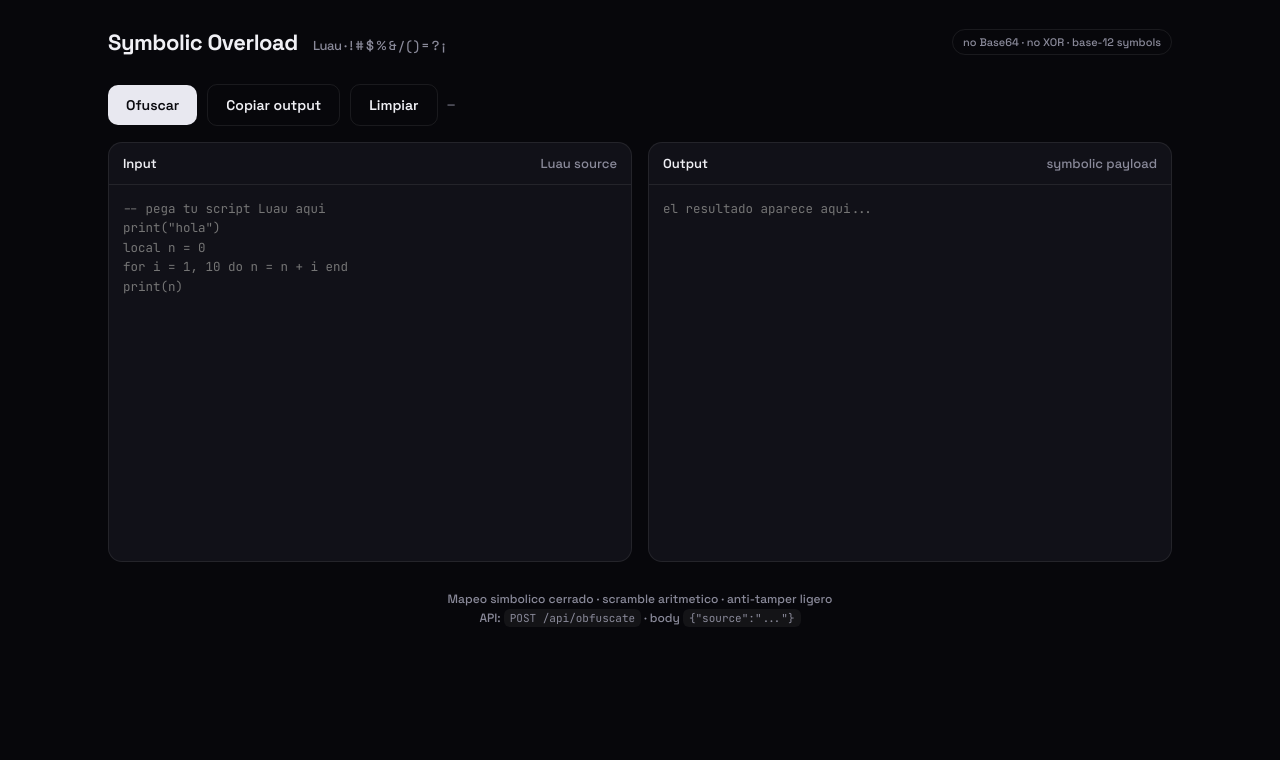
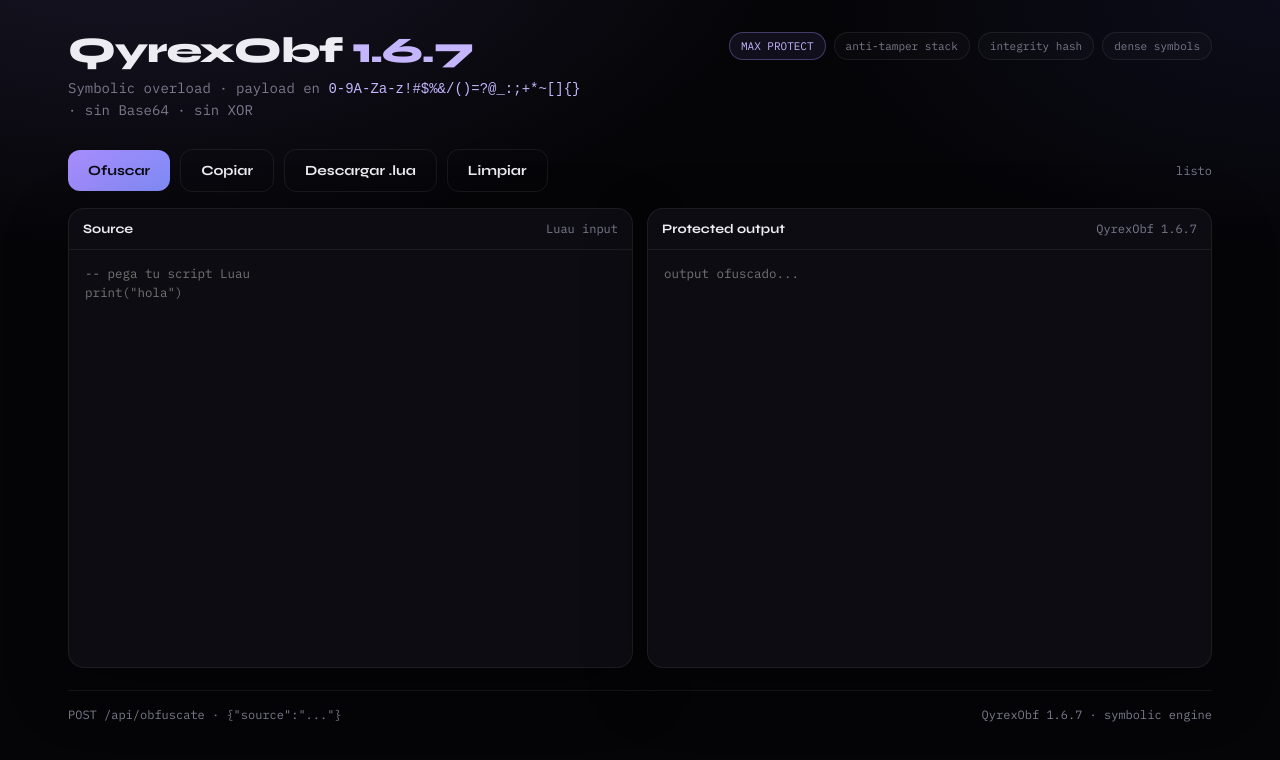
Before and after one commit to yarishdz2-gif/QyrexOBFFF, a website: page public/index.html in a window 1280 px wide. Drawn offline with Linux system fonts and the light colour scheme.

Commit message:
Update index.html

```diff
--- a/public/index.html
+++ b/public/index.html
@@ -3,135 +3,132 @@
 <head>
 <meta charset="UTF-8"/>
 <meta name="viewport" content="width=device-width,initial-scale=1"/>
-<title>Symbolic Overload · Luau Obfuscator</title>
-<meta name="description" content="Ofuscador Luau por mapeo simbolico. Sin Base64, sin XOR."/>
-<link href="https://fonts.googleapis.com/css2?family=JetBrains+Mono:wght@400;500;600&family=Space+Grotesk:wght@500;600;700&display=swap" rel="stylesheet"/>
+<title>QyrexObf 1.6.7</title>
+<meta name="description" content="Qyrex Obfuscator v1.6.7"/>
+<link href="https://fonts.googleapis.com/css2?family=IBM+Plex+Mono:wght@400;500;600&family=Syne:wght@600;700;800&display=swap" rel="stylesheet"/>
 <style>
 :root{
-  --bg:#07070b;--card:#111118;--border:rgba(255,255,255,.08);
-  --fg:#f0f0f5;--muted:#8a8a9a;--accent:#e8e8f0;--accent-fg:#0a0a0f;
-  --ok:#34d399;--danger:#f87171;--radius:14px;
-  --mono:"JetBrains Mono",ui-monospace,monospace;
-  --sans:"Space Grotesk",system-ui,sans-serif;
+  --bg:#050508;--panel:#0c0c12;--line:rgba(255,255,255,.07);
+  --fg:#ececf2;--dim:#7a7a8c;--hi:#c4b5fd;--hi2:#a78bfa;
+  --ok:#4ade80;--err:#fb7185;--r:16px;
+  --mono:"IBM Plex Mono",ui-monospace,monospace;
+  --disp:"Syne",system-ui,sans-serif;
 }
-*{box-sizing:border-box}
-html,body{margin:0;min-height:100%;background:var(--bg);color:var(--fg);font-family:var(--sans)}
-body{display:flex;flex-direction:column;min-height:100vh}
-.wrap{max-width:1100px;margin:0 auto;padding:28px 18px 60px;width:100%}
-header{display:flex;align-items:center;justify-content:space-between;gap:16px;margin-bottom:28px;flex-wrap:wrap}
-.logo{font-weight:700;font-size:22px;letter-spacing:-.02em}
-.logo span{color:var(--muted);font-weight:500;font-size:13px;margin-left:10px}
-.badge{font-size:11px;padding:5px 10px;border-radius:999px;border:1px solid var(--border);color:var(--muted)}
-.grid{display:grid;grid-template-columns:1fr 1fr;gap:16px}
-@media(max-width:900px){.grid{grid-template-columns:1fr}}
-.card{background:var(--card);border:1px solid var(--border);border-radius:var(--radius);overflow:hidden;display:flex;flex-direction:column;min-height:420px}
-.card-h{display:flex;align-items:center;justify-content:space-between;padding:12px 14px;border-bottom:1px solid var(--border);font-size:13px;color:var(--muted)}
-.card-h b{color:var(--fg);font-weight:600}
-textarea{
-  flex:1;width:100%;border:0;outline:none;resize:none;padding:14px;
-  background:transparent;color:var(--fg);font-family:var(--mono);font-size:12.5px;line-height:1.55;
-}
-.bar{display:flex;flex-wrap:wrap;gap:10px;align-items:center;margin:16px 0}
+*{box-sizing:border-box;margin:0}
+html,body{min-height:100%;background:var(--bg);color:var(--fg);font-family:var(--disp)}
+body{background-image:
+  radial-gradient(1200px 600px at 10% -10%,rgba(167,139,250,.12),transparent 55%),
+  radial-gradient(900px 500px at 100% 0%,rgba(99,102,241,.08),transparent 50%)}
+.shell{max-width:1180px;margin:0 auto;padding:32px 18px 72px}
+.top{display:flex;align-items:flex-start;justify-content:space-between;gap:20px;flex-wrap:wrap;margin-bottom:28px}
+.brand h1{font-size:clamp(26px,4vw,36px);font-weight:800;letter-spacing:-.03em;line-height:1.05}
+.brand p{margin-top:8px;color:var(--dim);font-size:14px;font-family:var(--mono);max-width:520px;line-height:1.5}
+.pills{display:flex;flex-wrap:wrap;gap:8px}
+.pill{font-family:var(--mono);font-size:11px;padding:6px 11px;border-radius:999px;border:1px solid var(--line);color:var(--dim);background:rgba(255,255,255,.02)}
+.pill.hi{color:var(--hi);border-color:rgba(167,139,250,.35);background:rgba(167,139,250,.08)}
+.actions{display:flex;flex-wrap:wrap;gap:10px;align-items:center;margin-bottom:16px}
 button{
-  appearance:none;border:0;border-radius:10px;padding:11px 18px;font-weight:600;font-size:14px;
-  font-family:inherit;cursor:pointer;transition:transform .15s,opacity .15s;
+  appearance:none;border:0;border-radius:12px;padding:12px 20px;font-weight:700;font-size:14px;
+  font-family:inherit;cursor:pointer;transition:.15s transform,.15s opacity,.15s background
 }
 button:active{transform:scale(.98)}
-button:disabled{opacity:.5;cursor:not-allowed}
-.btn-primary{background:var(--accent);color:var(--accent-fg)}
-.btn-ghost{background:transparent;color:var(--fg);border:1px solid var(--border)}
-.stats{font-size:12px;color:var(--muted);font-family:var(--mono)}
-.stats b{color:var(--ok)}
-.toast{position:fixed;top:18px;right:18px;background:#16161f;border:1px solid var(--border);padding:12px 16px;border-radius:10px;font-size:13px;opacity:0;pointer-events:none;transition:opacity .2s;z-index:50}
+button:disabled{opacity:.45;cursor:not-allowed}
+.bp{background:linear-gradient(135deg,var(--hi2),#818cf8);color:#0b0b12}
+.bp:hover{filter:brightness(1.06)}
+.bg{background:transparent;color:var(--fg);border:1px solid var(--line)}
+.bg:hover{background:rgba(255,255,255,.04)}
+.meta{font-family:var(--mono);font-size:12px;color:var(--dim);margin-left:auto}
+.grid{display:grid;grid-template-columns:1fr 1fr;gap:14px}
+@media(max-width:920px){.grid{grid-template-columns:1fr}.meta{margin-left:0;width:100%}}
+.card{background:var(--panel);border:1px solid var(--line);border-radius:var(--r);overflow:hidden;display:flex;flex-direction:column;min-height:460px;box-shadow:0 20px 60px rgba(0,0,0,.35)}
+.ch{display:flex;align-items:center;justify-content:space-between;padding:12px 14px;border-bottom:1px solid var(--line);font-size:12px;color:var(--dim);font-family:var(--mono)}
+.ch b{color:var(--fg);font-family:var(--disp);font-size:13px}
+textarea{
+  flex:1;width:100%;border:0;outline:0;resize:none;padding:14px 16px;
+  background:transparent;color:var(--fg);font-family:var(--mono);font-size:12.5px;line-height:1.55
+}
+#out{color:#d4d4f0}
+.foot{margin-top:22px;padding-top:16px;border-top:1px solid var(--line);display:flex;flex-wrap:wrap;gap:12px 24px;justify-content:space-between;color:var(--dim);font-size:12px;font-family:var(--mono)}
+.toast{position:fixed;bottom:22px;right:22px;background:#17171f;border:1px solid var(--line);color:var(--fg);padding:12px 16px;border-radius:12px;font-size:13px;opacity:0;pointer-events:none;transition:.25s;z-index:50;font-family:var(--mono)}
 .toast.show{opacity:1}
-.toast.err{border-color:rgba(248,113,113,.4);color:var(--danger)}
-.toast.ok{border-color:rgba(52,211,153,.35);color:var(--ok)}
-footer{margin-top:28px;font-size:12px;color:var(--muted);text-align:center;line-height:1.6}
-code{font-family:var(--mono);font-size:11px;background:rgba(255,255,255,.05);padding:2px 6px;border-radius:6px}
+.toast.ok{border-color:rgba(74,222,128,.35);color:var(--ok)}
+.toast.err{border-color:rgba(251,113,133,.35);color:var(--err)}
 </style>
 </head>
 <body>
-<div class="wrap">
-  <header>
-    <div class="logo">Symbolic Overload <span>Luau · ! # $ % &amp; / ( ) = ? ¡</span></div>
-    <div class="badge">no Base64 · no XOR · base-12 symbols</div>
-  </header>
+<div class="shell">
+  <div class="top">
+    <div class="brand">
+      <h1>QyrexObf <span style="color:var(--hi)">1.6.7</span></h1>
+      <p>Symbolic overload · payload en <code style="color:var(--hi)">0-9A-Za-z!#$%&amp;/()=?@_:;+*~[]{}</code> · sin Base64 · sin XOR</p>
+    </div>
+    <div class="pills">
+      <span class="pill hi">MAX PROTECT</span>
+      <span class="pill">anti-tamper stack</span>
+      <span class="pill">integrity hash</span>
+      <span class="pill">dense symbols</span>
+    </div>
+  </div>
 
-  <div class="bar">
-    <button class="btn-primary" id="runBtn" onclick="runObf()">Ofuscar</button>
-    <button class="btn-ghost" onclick="copyOut()">Copiar output</button>
-    <button class="btn-ghost" onclick="clearAll()">Limpiar</button>
-    <div class="stats" id="stats">—</div>
+  <div class="actions">
+    <button class="bp" id="runBtn" onclick="runObf()">Ofuscar</button>
+    <button class="bg" onclick="copyOut()">Copiar</button>
+    <button class="bg" onclick="dlOut()">Descargar .lua</button>
+    <button class="bg" onclick="clearAll()">Limpiar</button>
+    <div class="meta" id="stats">listo</div>
   </div>
 
   <div class="grid">
     <div class="card">
-      <div class="card-h"><b>Input</b> <span>Luau source</span></div>
-      <textarea id="src" spellcheck="false" placeholder="-- pega tu script Luau aqui
-print(&quot;hola&quot;)
-local n = 0
-for i = 1, 10 do n = n + i end
-print(n)"></textarea>
+      <div class="ch"><b>Source</b><span>Luau input</span></div>
+      <textarea id="src" spellcheck="false" placeholder="-- pega tu script Luau
+print(&quot;hola&quot;)"></textarea>
     </div>
     <div class="card">
-      <div class="card-h"><b>Output</b> <span>symbolic payload</span></div>
-      <textarea id="out" spellcheck="false" readonly placeholder="el resultado aparece aqui..."></textarea>
+      <div class="ch"><b>Protected output</b><span>QyrexObf 1.6.7</span></div>
+      <textarea id="out" spellcheck="false" readonly placeholder="output ofuscado..."></textarea>
     </div>
   </div>
 
-  <footer>
-    Mapeo simbolico cerrado · scramble aritmetico · anti-tamper ligero<br/>
-    API: <code>POST /api/obfuscate</code> · body <code>{"source":"..."}</code>
-  </footer>
+  <div class="foot">
+    <span>POST /api/obfuscate · {"source":"..."}</span>
+    <span>QyrexObf 1.6.7 · symbolic engine</span>
+  </div>
 </div>
 <div class="toast" id="toast"></div>
 <script>
-const src = document.getElementById('src');
-const out = document.getElementById('out');
-const stats = document.getElementById('stats');
-const btn = document.getElementById('runBtn');
-const toastEl = document.getElementById('toast');
-
-function toast(msg, kind) {
-  toastEl.textContent = msg;
-  toastEl.className = 'toast show ' + (kind || '');
-  setTimeout(() => toastEl.classList.remove('show'), 2200);
+const $ = id => document.getElementById(id);
+function toast(msg, kind){
+  const t=$('toast'); t.textContent=msg; t.className='toast show '+(kind||'');
+  clearTimeout(t._x); t._x=setTimeout(()=>t.className='toast',2200);
 }
-
-async function runObf() {
-  const source = src.value;
-  if (!source.trim()) { toast('Pega un script', 'err'); return; }
-  btn.disabled = true;
-  stats.textContent = 'ofuscando...';
-  try {
-    const r = await fetch('/api/obfuscate', {
-      method: 'POST',
-      headers: { 'Content-Type': 'application/json' },
-      body: JSON.stringify({ source })
-    });
-    const d = await r.json();
-    if (!r.ok) throw new Error(d.error || 'Error');
-    out.value = d.code;
-    const s = d.stats || {};
-    stats.innerHTML = '<b>' + (s.inputBytes||0) + '</b> → <b>' + (s.outputBytes||0) + '</b> bytes · ' + (s.mode||'');
-    toast('Listo', 'ok');
-  } catch (e) {
-    toast(e.message || 'Error', 'err');
-    stats.textContent = 'error';
-  } finally {
-    btn.disabled = false;
-  }
+function clearAll(){ $('src').value=''; $('out').value=''; $('stats').textContent='listo'; }
+async function runObf(){
+  const source=$('src').value;
+  if(!source.trim()){ toast('source vacío','err'); return; }
+  const btn=$('runBtn'); btn.disabled=true; $('stats').textContent='procesando...';
+  try{
+    const r=await fetch('/api/obfuscate',{method:'POST',headers:{'Content-Type':'application/json'},body:JSON.stringify({source})});
+    const j=await r.json();
+    if(!r.ok) throw new Error(j.error||'error');
+    $('out').value=j.code;
+    const s=j.stats||{};
+    $('stats').textContent=`${s.inputBytes||0} → ${s.outputBytes||0} B · ${s.mode||'QyrexObf'}`;
+    toast('listo','ok');
+  }catch(e){ toast(e.message||'error','err'); $('stats').textContent='error'; }
+  finally{ btn.disabled=false; }
 }
-
-function copyOut() {
-  if (!out.value) { toast('Nada que copiar', 'err'); return; }
-  navigator.clipboard.writeText(out.value).then(() => toast('Copiado', 'ok')).catch(() => toast('No se pudo copiar', 'err'));
+async function copyOut(){
+  const v=$('out').value; if(!v){ toast('nada que copiar','err'); return; }
+  try{ await navigator.clipboard.writeText(v); toast('copiado','ok'); }
+  catch{ toast('no se pudo copiar','err'); }
 }
-
-function clearAll() {
-  src.value = '';
-  out.value = '';
-  stats.textContent = '—';
+function dlOut(){
+  const v=$('out').value; if(!v){ toast('nada que descargar','err'); return; }
+  const a=document.createElement('a');
+  a.href=URL.createObjectURL(new Blob([v],{type:'text/plain'}));
+  a.download='qyrexobf_1.6.7.lua'; a.click(); URL.revokeObjectURL(a.href);
+  toast('descarga','ok');
 }
 </script>
 </body>
```
